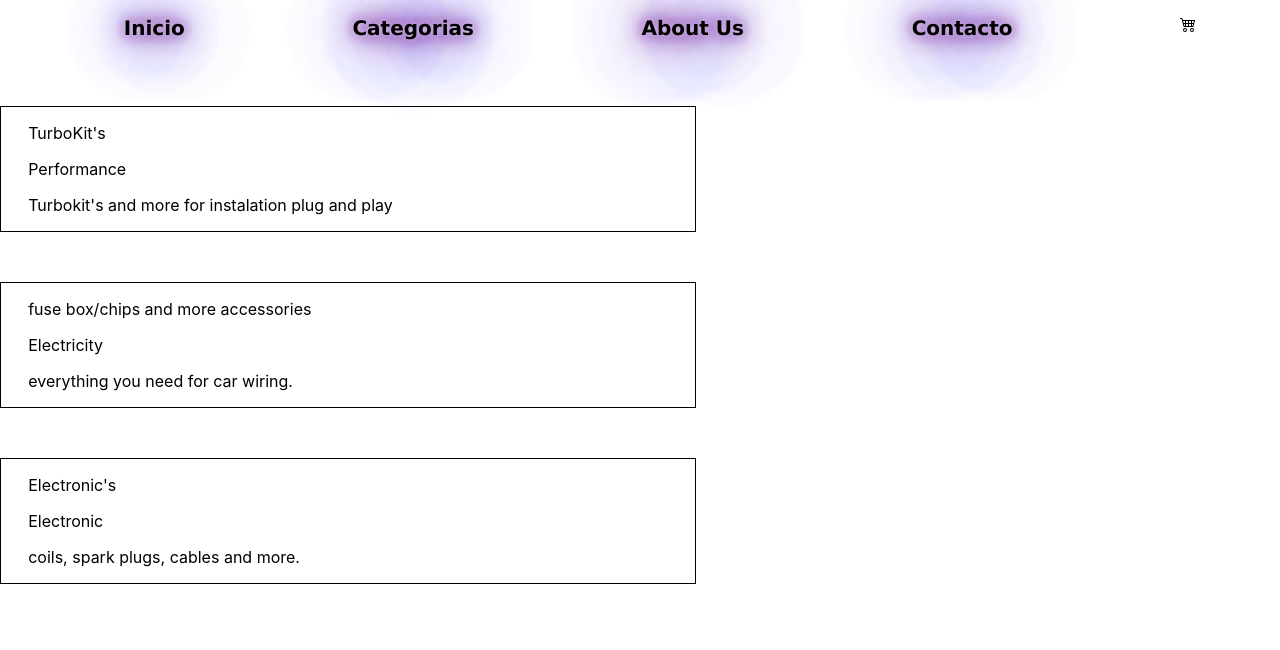
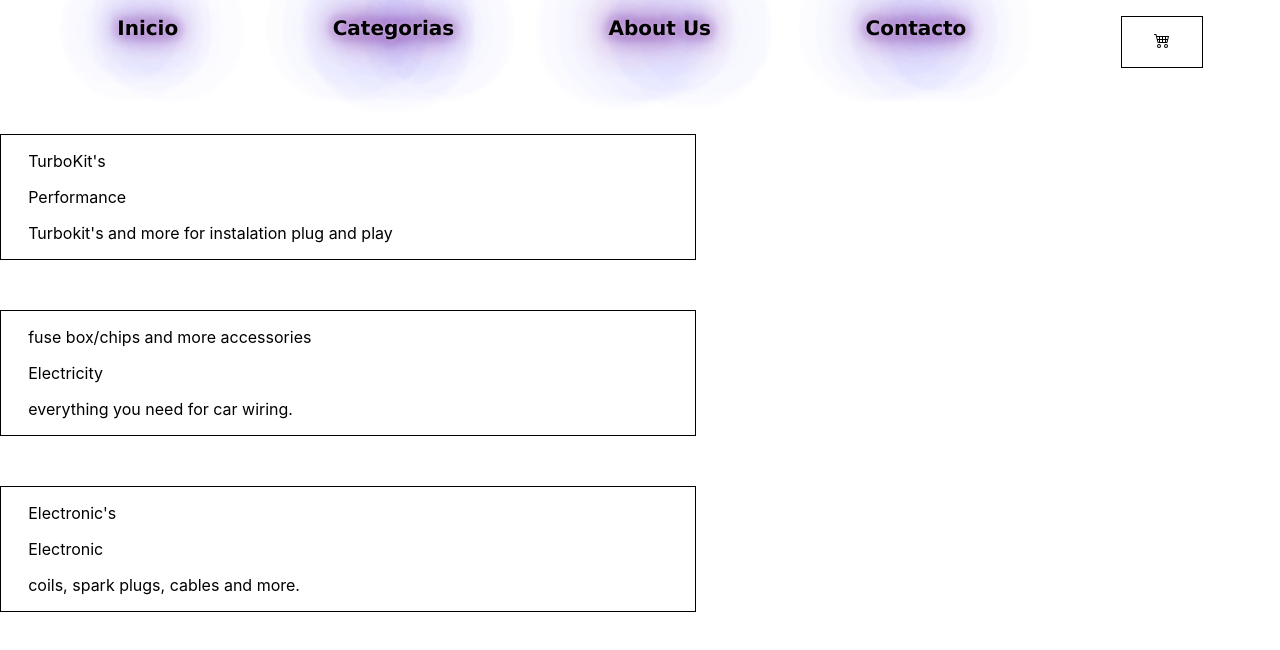
Before and after one commit to tomimk2/LabEngineshop, a React (Create React App) app: page / in a window 1280 px wide. Shown: the top 650 px of the page. Built offline with nearby package versions, Linux system fonts and the light colour scheme.

Commit message:
actualizacion

```diff
--- a/src/components/cartwidget/CartWidget.js
+++ b/src/components/cartwidget/CartWidget.js
@@ -1,10 +1,12 @@
+import "./style.css";
+
 function CartWidget () {
 
 
-return (
+return ( <div className="Icon">
 <svg xmlns="http://www.w3.org/2000/svg" width="16" height="16" fill="currentColor" class="bi bi-cart4" viewBox="0 0 16 16">
   <path d="M0 2.5A.5.5 0 0 1 .5 2H2a.5.5 0 0 1 .485.379L2.89 4H14.5a.5.5 0 0 1 .485.621l-1.5 6A.5.5 0 0 1 13 11H4a.5.5 0 0 1-.485-.379L1.61 3H.5a.5.5 0 0 1-.5-.5zM3.14 5l.5 2H5V5H3.14zM6 5v2h2V5H6zm3 0v2h2V5H9zm3 0v2h1.36l.5-2H12zm1.11 3H12v2h.61l.5-2zM11 8H9v2h2V8zM8 8H6v2h2V8zM5 8H3.89l.5 2H5V8zm0 5a1 1 0 1 0 0 2 1 1 0 0 0 0-2zm-2 1a2 2 0 1 1 4 0 2 2 0 0 1-4 0zm9-1a1 1 0 1 0 0 2 1 1 0 0 0 0-2zm-2 1a2 2 0 1 1 4 0 2 2 0 0 1-4 0z"/>
-</svg>);
+</svg></div>);
 }
 
 export default CartWidget;
--- /dev/null
+++ b/src/components/cartwidget/style.css
@@ -0,0 +1,6 @@
+.Icon {
+    border: black solid 1px;
+    padding: 15px 32px;
+    text-align: center;
+    justify-content: center;
+}
--- a/src/components/navbar/navbar.js
+++ b/src/components/navbar/navbar.js
@@ -16,6 +16,7 @@ return (
 
 
 
+
        </nav>);
 }
 
```
Also changed, not shown: src/components/cartwidget/cart.png (deleted).
